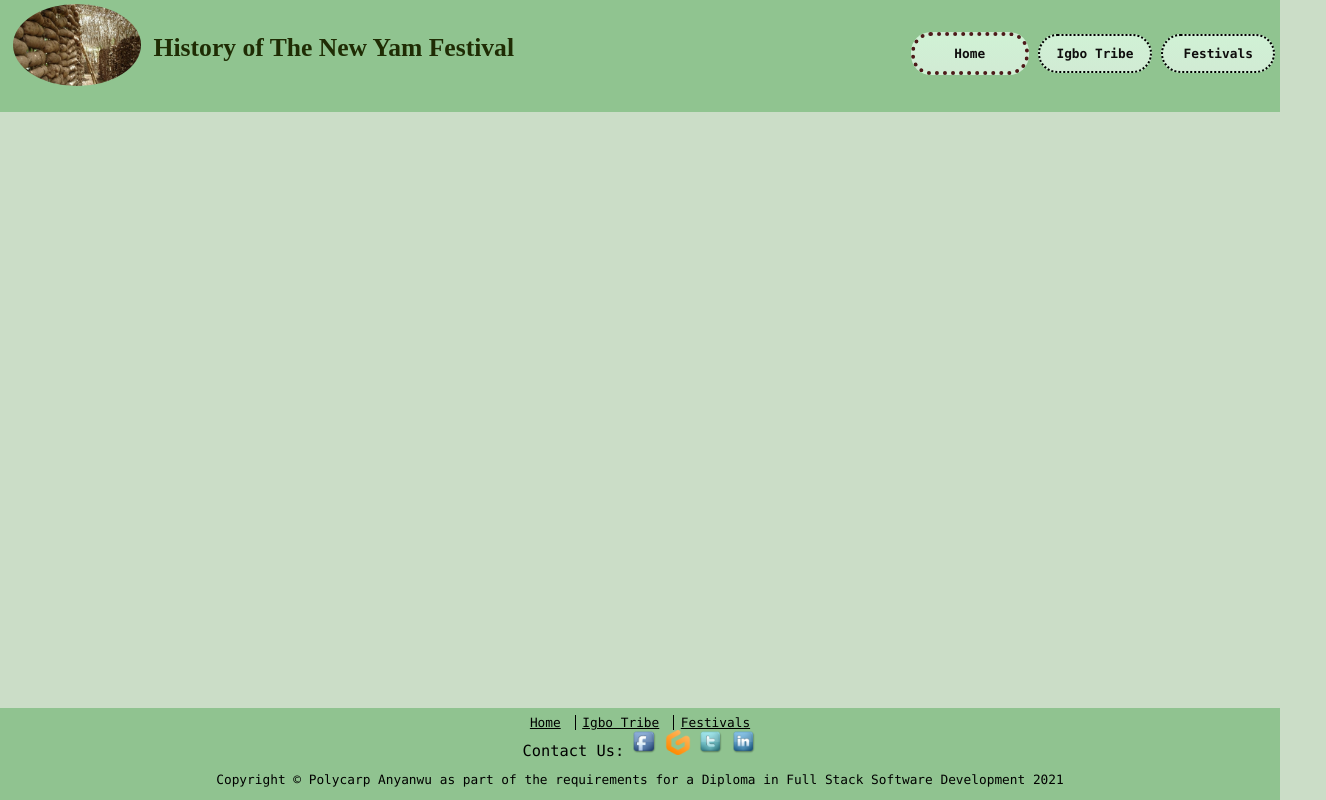
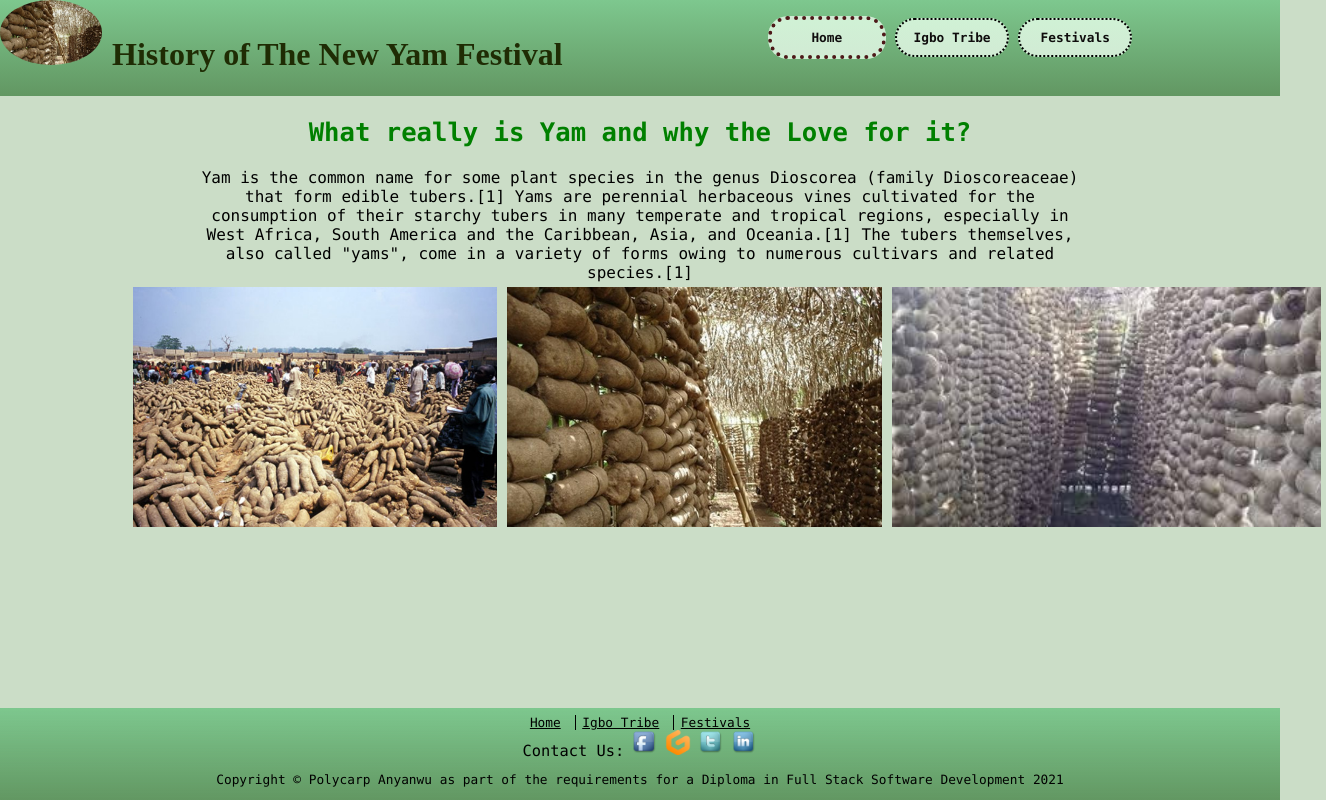
Before and after one commit to Polyanyanwu/first-template, a plain HTML site: page index.html in a window 1280 px wide. Shown: the whole page, 1326 px wide, since content can reach past the window. Drawn offline with Linux system fonts and the light colour scheme.

Commit message:
27 Morning

```diff
--- a/assets/css/style.css
+++ b/assets/css/style.css
@@ -7,8 +7,8 @@ body {
   .links {
     float: right;
     position: fixed;
-    top: 4vh;
-    right: 5px;
+    top: 2vh;
+    left: 60vw;
   }
   .nav-link {
     color: #0f0d0d;
@@ -37,10 +37,10 @@ body {
     width: 10vw;
   }
   .logo-image {
-    width: 10vw;
+    width: 8vw;
     border-radius: 50%;
     left: 1vw;
-    position: fixed;
+    /* position: fixed; */
     /* padding: 4px; */
     top: 0.5vh;
   }
@@ -50,23 +50,25 @@ body {
   .logo-title {
     display: inline-block;
     /* padding: 10px; */
-    position: fixed;
-    top: 2vh;
+    /* position: fixed; */
+    top: 1vh;
     left: 12vw;
     color: #1f2c04;
     font-family: "Lucida Handwriting";
-    font-size: 2vw;
+    font-size: 2.5vw;
     /* width: 40vw; */
   }
   .header-image {
-    height: 14vh;
-    background-color: #41a0466c;
+    height: 12vh;
+    background:   linear-gradient(to top, #629762,#14aa416c);
     background-position: right;
-    /* width: 50vw; */
+    width: 100vw;
     margin: auto;
+    /* position: fixed; */
+    top: 0;
   }
   footer {
-    background-color: #41a0466c;
+    background:   linear-gradient(to top, #629762,#14aa416c);
     padding-top: 0.5em;
     text-align: center;
     width: 100%;
@@ -91,6 +93,41 @@ body {
   .social-link-image {
     width: 2vw;
   }
+  .social-link-image:hover {
+     background-color: white;
+  }
   .find-us {
     font-size: 1.2vw;
   }
+  h2{
+    color: green;
+    font-size: 2vw;
+  }
+
+  .centered-text{
+    text-align: center;
+  }
+  .seventy-per-width{
+    width: 70%;
+    margin: auto;
+  }
+
+  .yam-image {
+    /* width: 100%; */
+    height: 30vh;
+  }
+
+  .yam-container {
+    width: 80vw;
+    margin-left: 10vw;
+    display: table;
+    /* height: 50vh; */
+    /* position: absolute;
+    top: 40vh; */
+  }
+  .yam-div{
+    width: 30%;
+    /* height: 20vh;  */
+    display: table-cell;
+    padding: 5px;
+  }
--- a/index.html
+++ b/index.html
@@ -18,7 +18,7 @@
         <img class="logo-image" src="assets/images/yam_stick.jpeg" alt="Yam Festival Logo">
         <h1 class="logo-title">History of The New Yam Festival</h1>
       </div>
-      <div class="spacer1"></div>
+      <div class="spacer"></div>
     </header>
     <nav>
       <div class="links">
@@ -31,6 +31,26 @@
       <a href="festivals.html" class="nav-link">Festivals</a>
     </div>
     </nav>
+    <article>
+      <div class="intro-div">
+        <h2 class="centered-text">What really is Yam and why the Love for it?</h2>
+        <p class="centered-text seventy-per-width">Yam is the common name for some plant species in the genus Dioscorea (family Dioscoreaceae) that form edible tubers.[1] Yams are perennial herbaceous vines cultivated for the consumption of their starchy tubers in many temperate and tropical regions, especially in West Africa, South America and the Caribbean, Asia, and Oceania.[1] The tubers themselves, also called "yams", come in a variety of forms owing to numerous cultivars and related species.[1]</p>
+      </div>
+      <section class="yam-container">
+
+        <div class="yam-div">
+          <img src="assets/images/yams-2.jpg" alt="Pack of Yams" class="yam-image">
+        </div>
+        <div class="yam-div">
+          <img src="assets/images/yam_stick.jpeg" alt="Pack of Yams" class="yam-image">
+        </div>
+        <div class="yam-div">
+          <img src="assets/images/yam_on_stick.jpg" alt="Pack of Yams" class="yam-image">
+        </div>
+        <div class="spacer"></div>
+
+      </section>
+    </article>
     <footer>
       <div>
         <span><a href="index.html">Home</a></span
```
Also changed, not shown: assets/images/yam2.jpg (added), assets/images/yam_on_stick.jpg (added), assets/images/yams-2.jpg (added), assets/images/yams1.jpg (added).
